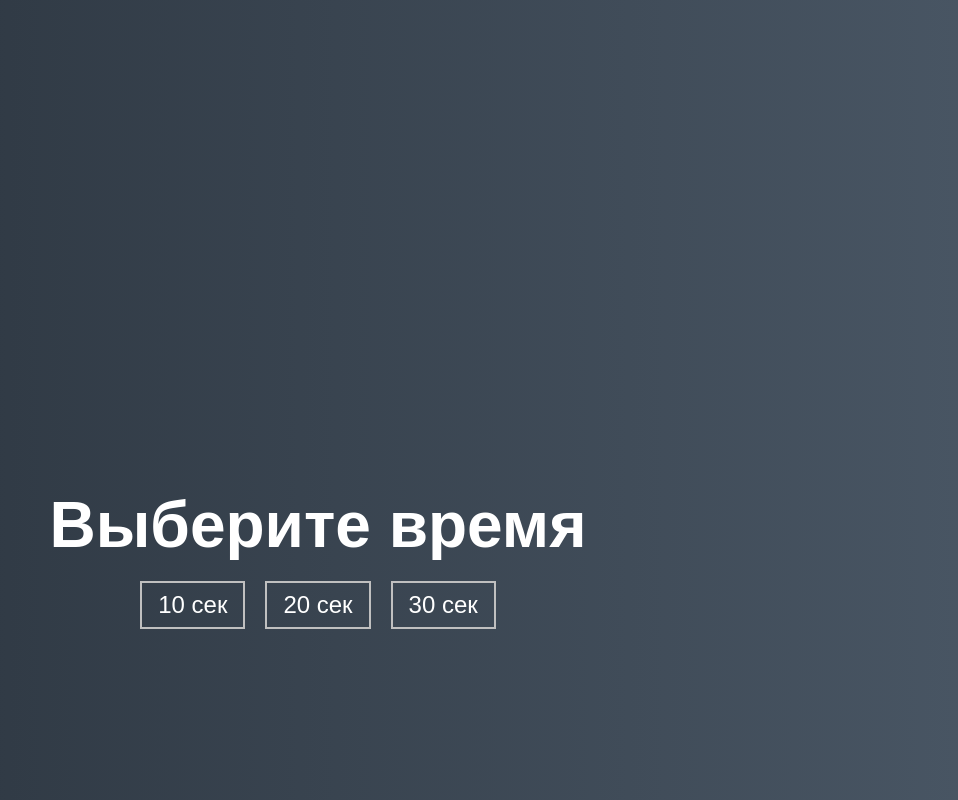
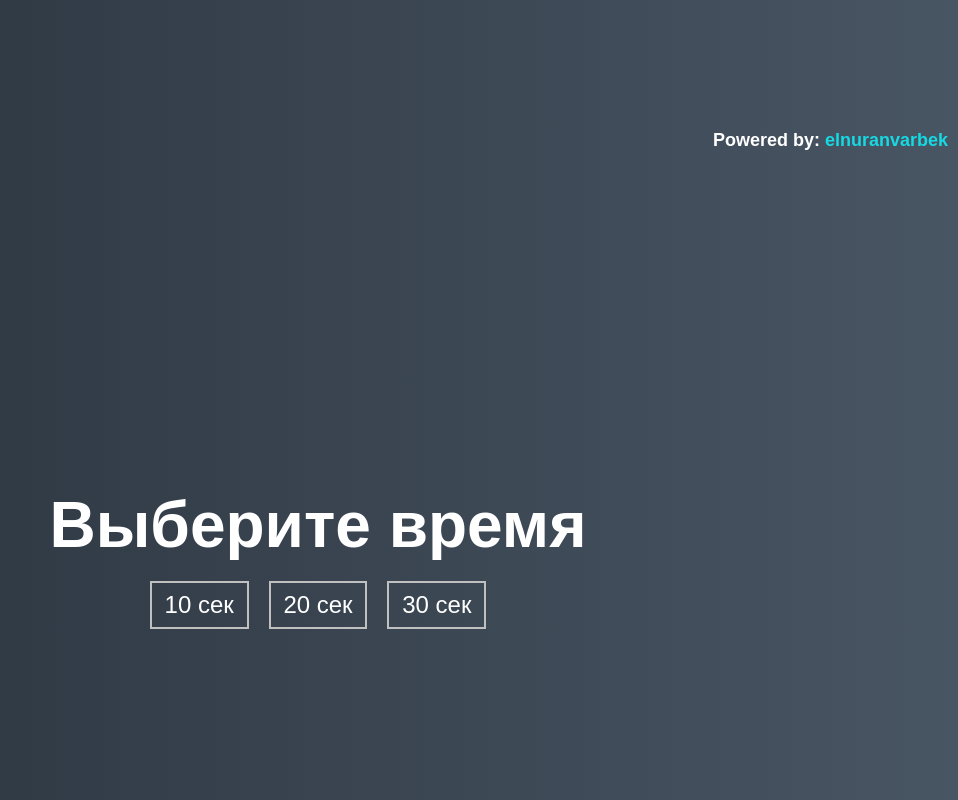
Before and after one commit to elnurdev/aim-training, a website built with Parcel: page index.html in a window 1280 px wide. Shown: the part 640-1440 px from the top of the page, without its empty margins (322-1280 px from the left). Built offline with nearby package versions, Linux system fonts and the light colour scheme; a web font is replaced by a local one.

```diff
--- a/index.html
+++ b/index.html
@@ -24,6 +24,8 @@
       <div class="screen">
         <h3>Осталось <span id="time">00:00</span></h3>
         <div class="board" id="board"></div>
+        <a href="#" style="font-weight: 700; margin-top: 15px;" onclick="location.reload(); return false;">Restart</a>
+        <div class="subtitle">Powered by: <span class="span-subtitle"><a href="https://t.me/elnurdev" class="subtitle-link">elnuranvarbek</a></span></div>
       </div>
     </div>
     <script src="app.js"></script>
--- a/styles.css
+++ b/styles.css
@@ -72,7 +72,7 @@
   color: #fff;
   cursor: pointer;
   font-family: inherit;
-  padding: 0.5rem 1rem;
+  padding: 0.5rem 0.8rem;
   font-size: 1.5rem;
 }
 
@@ -109,6 +109,20 @@
   cursor: pointer;
 }
 
+.subtitle {
+  position: absolute;
+  bottom: 10px;
+  right: 10px;
+  font-weight: 700;
+  font-size: 18px;
+  line-height: 20px;
+  color: #fff;
+}
+
+.subtitle-link {
+  color: #16d9e3;
+}
+
 @media only screen and (max-width: 600px) {
   .screen {
     padding: 0 10px;
```
